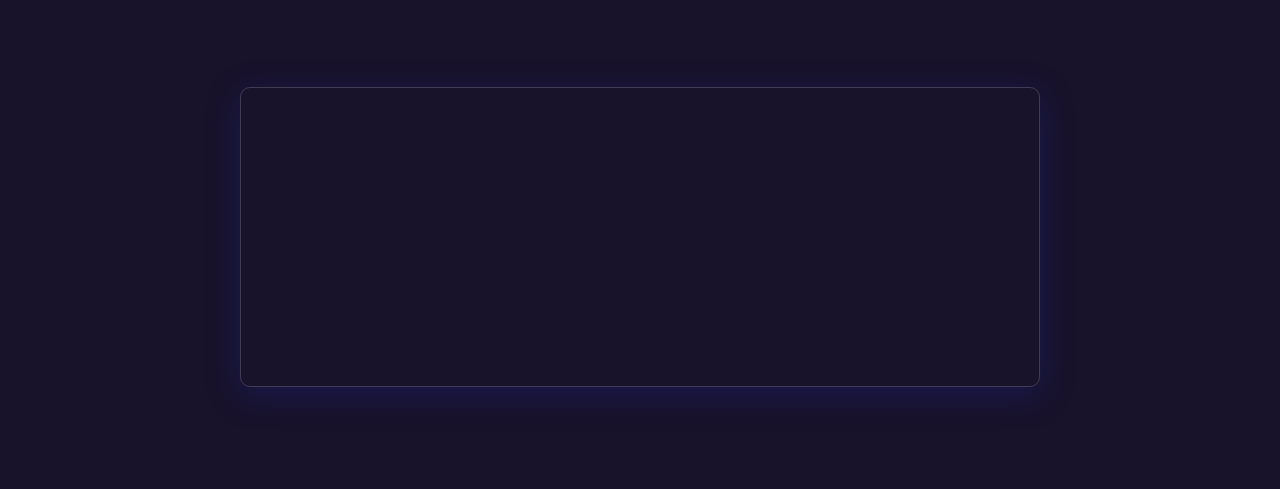
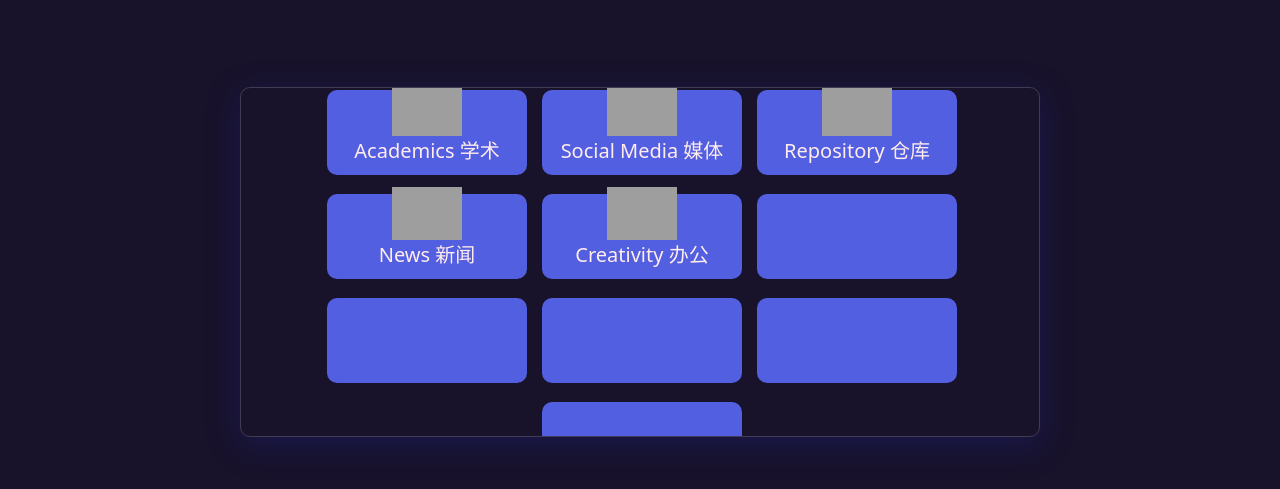
Before and after one commit to BryLim-AI/IrkScopeWeb, a plain HTML site: page docs/index.html in a window 1280 px wide. Shown: the part 73-562 px from the top of the page. Drawn offline with nearby package versions, Linux system fonts and the light colour scheme; grey boxes are pictures that could not be loaded; a web font is replaced by a local one.

Commit message:
add glass content

```diff
--- a/docs/index.css
+++ b/docs/index.css
@@ -1,3 +1,7 @@
+@import url('https://fonts.googleapis.com/css2?family=Ma+Shan+Zheng&display=swap');
+
+
+
 a{
     text-decoration: none;
     color:#00DFA2;
@@ -37,11 +41,41 @@ body{
     border-radius: 10px;
     border: 1px solid rgba( 255, 255, 255, 0.18 );
     width:800px;
-    height:300px;
+    height:350px;
     overflow-y: scroll;
     margin-top: 5%;
+    display: flex;
+    justify-content: center;
+    gap:15px;
+    align-items: center;
+    flex-wrap: wrap;
 }
 
 .glass-container::-webkit-scrollbar{
     display: none;
 }
+
+.glass-content{
+    width:200px;
+    height:85px;
+    border-radius: 10px;
+    background-color: #525FE1;
+    display: flex;
+    justify-content: center;
+    flex-direction: column;
+    align-items: center;
+    align-content: center;
+    margin:1%;
+}
+.glass-content:hover{
+    border:2px solid #F86F03;
+}
+
+.glass-content p{
+    font-size: 20px;
+    color:#FFECEC;
+    text-align: center;
+}
+.cn{
+    font-family: 'Ma Shan Zheng', cursive;
+}
--- a/docs/index.html
+++ b/docs/index.html
@@ -5,8 +5,11 @@
     <meta http-equiv="X-UA-Compatible" content="IE=edge">
     <meta name="viewport" content="width=device-width, initial-scale=1.0">
     <title>IrkScope</title>
+    <link rel="preconnect" href="https://fonts.googleapis.com">
+<link rel="preconnect" href="https://fonts.gstatic.com" crossorigin>
+<link href="https://fonts.googleapis.com/css2?family=Ma+Shan+Zheng&display=swap" rel="stylesheet">
     <link href="https://cdn.jsdelivr.net/npm/bootstrap@5.0.2/dist/css/bootstrap.min.css" rel="stylesheet" integrity="sha384-EVSTQN3/azprG1Anm3QDgpJLIm9Nao0Yz1ztcQTwFspd3yD65VohhpuuCOmLASjC" crossorigin="anonymous">
-<script src="https://cdn.jsdelivr.net/npm/bootstrap@5.0.2/dist/js/bootstrap.bundle.min.js" integrity="sha384-MrcW6ZMFYlzcLA8Nl+NtUVF0sA7MsXsP1UyJoMp4YLEuNSfAP+JcXn/tWtIaxVXM" crossorigin="anonymous"></script>
+    <script src="https://cdn.jsdelivr.net/npm/bootstrap@5.0.2/dist/js/bootstrap.bundle.min.js" integrity="sha384-MrcW6ZMFYlzcLA8Nl+NtUVF0sA7MsXsP1UyJoMp4YLEuNSfAP+JcXn/tWtIaxVXM" crossorigin="anonymous"></script>
     <link rel="stylesheet" href="index.css">
 </head>
 <body>
@@ -24,6 +27,76 @@
     <div class="glass-outer">
         <div class="glass-container">
 
+            <a href="">
+                <div class="glass-content">
+                    <img width="70" height="70" src="https://img.icons8.com/arcade/70/bookmark.png" alt="bookmark"/>
+                    <p>Academics <span class="cn">学术</span></p>
+                </div>
+            </a>
+
+            <a href="">
+                <div class="glass-content">
+                    <img width="70" height="70" src="https://img.icons8.com/3d-plastilina/70/myspace--v1.png" alt="myspace--v1"/>
+                    <p>Social Media <span class="cn">媒体</span></p>
+                </div>
+            </a>
+
+            <a href="">
+                <div class="glass-content">
+                    <img width="70" height="70" src="https://img.icons8.com/color/70/repository.png" alt="repository"/>
+                    <p>Repository <span class="cn">仓库</span></p>
+                </div>
+            </a>
+
+            <a href="">
+                <div class="glass-content">
+                    <img width="70" height="70" src="https://img.icons8.com/3d-fluency/70/news.png" alt="news"/>
+                    <p>News <span class="cn">新闻</span></p>
+                </div>
+            </a>
+
+            <a href="">
+                <div class="glass-content">
+                    <img width="70" height="70" src="https://img.icons8.com/fluency/70/creativity.png" alt="creativity"/>
+                    <p>Creativity <span class="cn">办公</span></p>
+                </div>
+            </a>
+
+            <a href="">
+                <div class="glass-content">
+
+                    <p> <span class="cn"></span></p>
+                </div>
+            </a>
+
+            <a href="">
+                <div class="glass-content">
+
+                    <p> <span class="cn"></span></p>
+                </div>
+            </a>
+
+            <a href="">
+                <div class="glass-content">
+
+                    <p> <span class="cn"></span></p>
+                </div>
+            </a>
+
+            <a href="">
+                <div class="glass-content">
+
+                    <p> <span class="cn"></span></p>
+                </div>
+            </a>
+
+            <a href="">
+                <div class="glass-content">
+
+                    <p> <span class="cn"></span></p>
+                </div>
+            </a>
+
         </div>
     </div>
 
```
